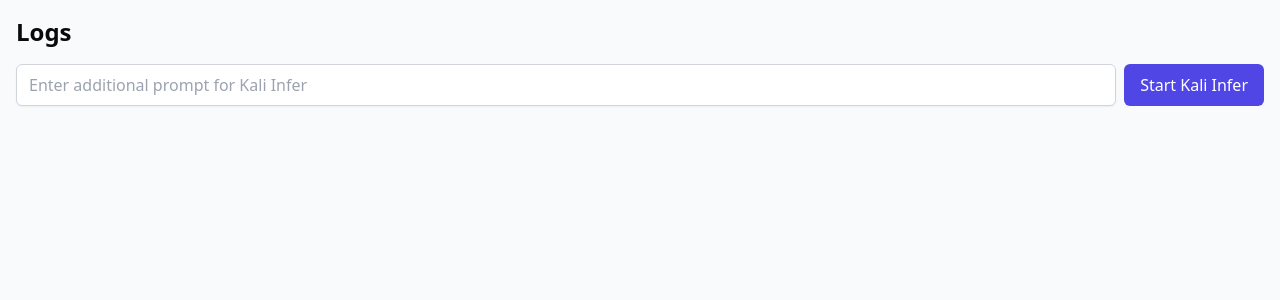
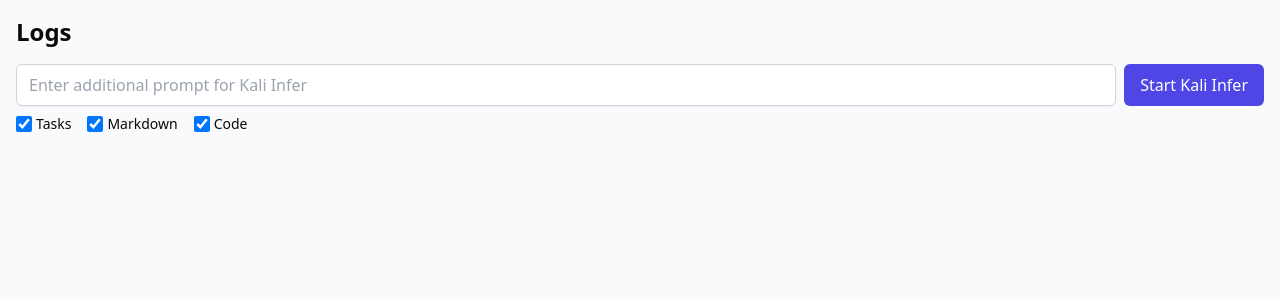
Before and after one commit to sten-henriksson/fool-s-mate, a React (Vite) app in the folder frontend/: page / in a window 1280 px wide. Shown: the top 300 px of the page. Built offline with nearby package versions, Linux system fonts and the light colour scheme; no server answers.

Commit message:
feat: add log type filter checkboxes with visibility control

```diff
--- a/frontend/src/App.tsx
+++ b/frontend/src/App.tsx
@@ -29,6 +29,11 @@ const App = () => {
   const [isLoading, setIsLoading] = useState(false);
   const [, setLocation] = useLocation();
   const { createSession, getLogs, startKaliInfer } = useApiClient();
+  const [visibleTypes, setVisibleTypes] = useState({
+    task: true,
+    markdown: true,
+    code: true,
+  });
 
   const handleLogin = async (e: React.FormEvent) => {
     e.preventDefault();
@@ -107,9 +112,40 @@ const App = () => {
                   {isLoading ? "Starting..." : "Start Kali Infer"}
                 </button>
               </div>
+              <div className="flex gap-4 items-center">
+                <label className="flex items-center gap-1">
+                  <input
+                    type="checkbox"
+                    checked={visibleTypes.task}
+                    onChange={(e) => setVisibleTypes(prev => ({...prev, task: e.target.checked}))}
+                    className="w-4 h-4 text-blue-600 border-gray-300 rounded focus:ring-blue-500"
+                  />
+                  <span className="text-sm">Tasks</span>
+                </label>
+                <label className="flex items-center gap-1">
+                  <input
+                    type="checkbox"
+                    checked={visibleTypes.markdown}
+                    onChange={(e) => setVisibleTypes(prev => ({...prev, markdown: e.target.checked}))}
+                    className="w-4 h-4 text-green-600 border-gray-300 rounded focus:ring-green-500"
+                  />
+                  <span className="text-sm">Markdown</span>
+                </label>
+                <label className="flex items-center gap-1">
+                  <input
+                    type="checkbox"
+                    checked={visibleTypes.code}
+                    onChange={(e) => setVisibleTypes(prev => ({...prev, code: e.target.checked}))}
+                    className="w-4 h-4 text-purple-600 border-gray-300 rounded focus:ring-purple-500"
+                  />
+                  <span className="text-sm">Code</span>
+                </label>
+              </div>
             </div>
             <div className="space-y-2">
-              {logs.map((log, index) => {
+              {logs
+                .filter(log => visibleTypes[log.type as keyof typeof visibleTypes])
+                .map((log, index) => {
                 // Determine background color based on type
                 let bgColor = "bg-white";
                 if (log.type === "task") {
```
